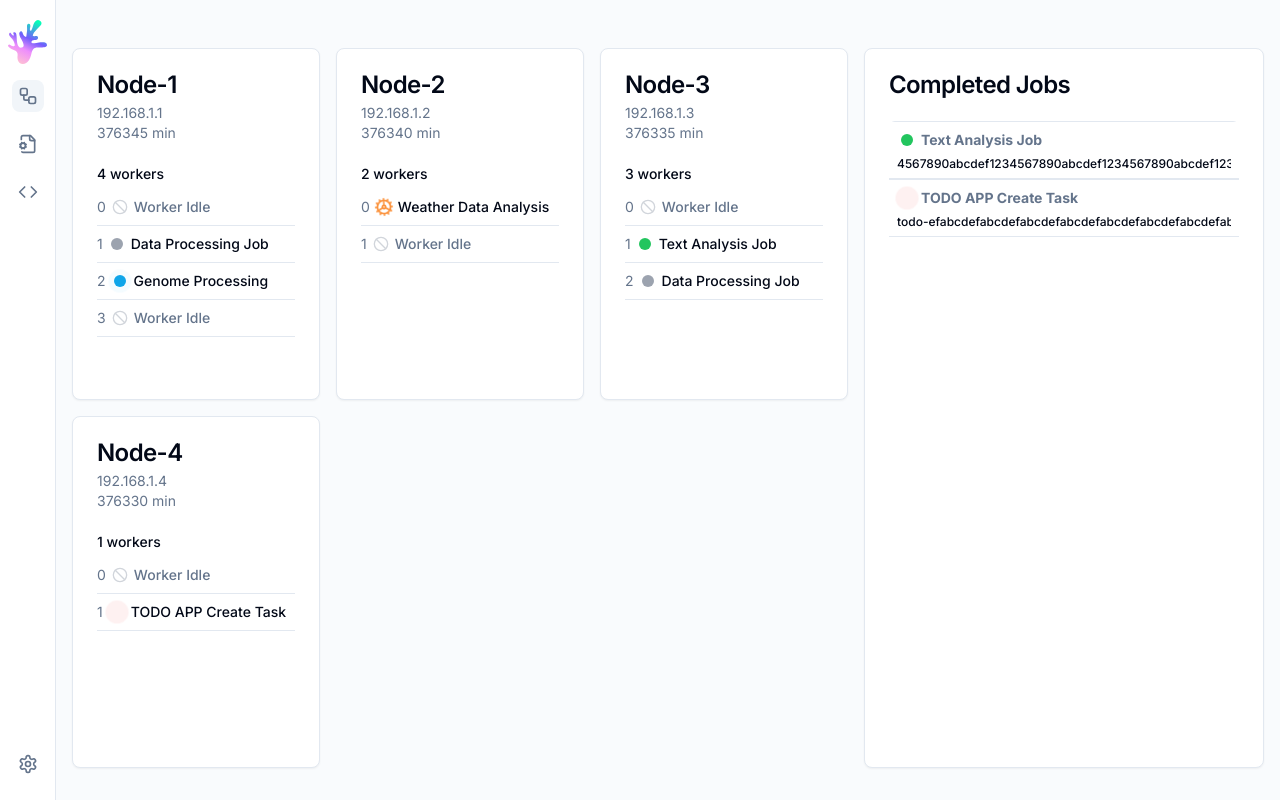
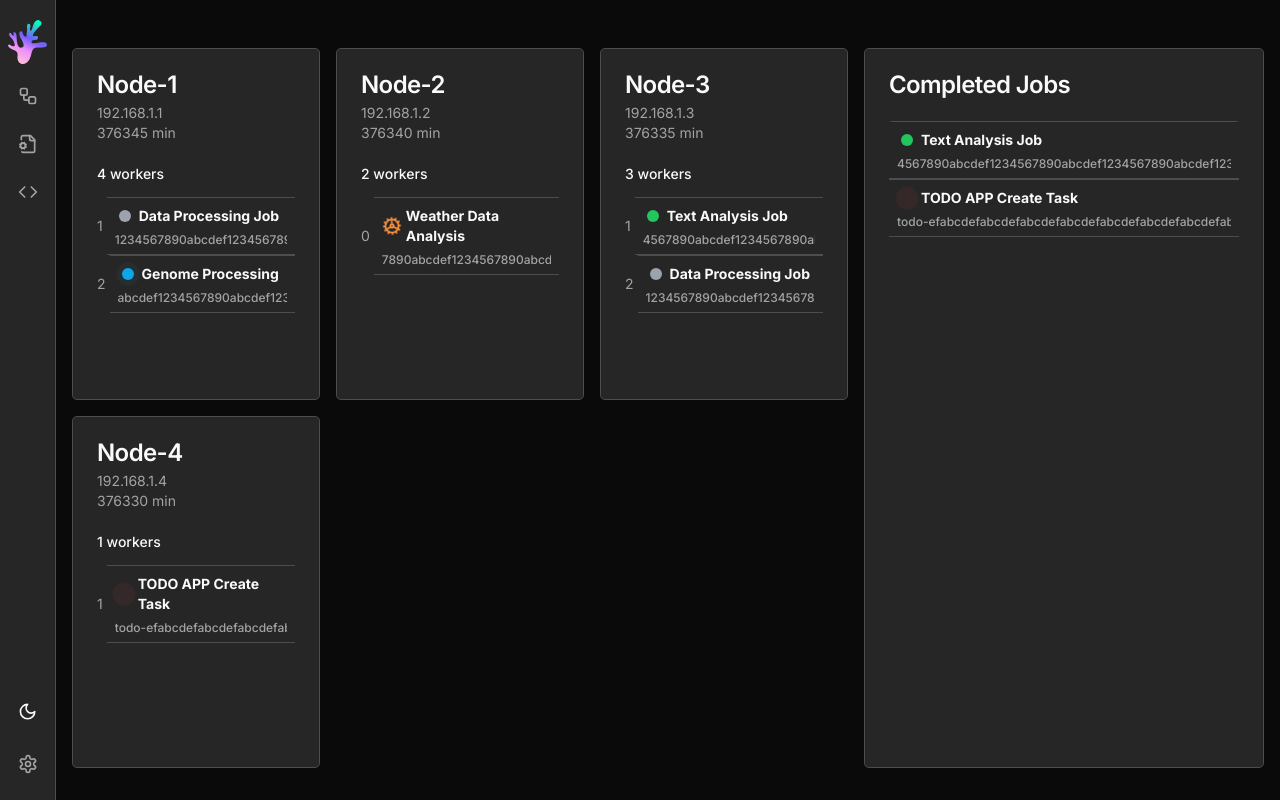
Before and after one commit to reef-runtime/reef, a Next.js app in the folder reef_frontend/: page / in a window 1280 px wide. Built offline with nearby package versions, Linux system fonts and the light colour scheme.

Commit message:
add darkmode

```diff
--- a/reef_frontend/package.json
+++ b/reef_frontend/package.json
@@ -30,6 +30,7 @@
     "clsx": "^2.1.1",
     "lucide-react": "^0.390.0",
     "next": "14.2.3",
+    "next-themes": "^0.3.0",
     "react": "^18",
     "react-dom": "^18",
     "react-hook-form": "^7.52.0",
--- a/reef_frontend/src/app/globals.css
+++ b/reef_frontend/src/app/globals.css
@@ -1,70 +1,6 @@
 @tailwind base;
 @tailwind components;
 @tailwind utilities;
-
-  @layer base {
-    :root {
-      --background: 0 0% 100%;
-      --foreground: 222.2 84% 4.9%;
-
-      --card: 0 0% 100%;
-      --card-foreground: 222.2 84% 4.9%;
-
-      --popover: 0 0% 100%;
-      --popover-foreground: 222.2 84% 4.9%;
-
-      --primary: 222.2 47.4% 11.2%;
-      --primary-foreground: 210 40% 98%;
-
-      --secondary: 210 40% 96.1%;
-      --secondary-foreground: 222.2 47.4% 11.2%;
-
-      --muted: 210 40% 96.1%;
-      --muted-foreground: 215.4 16.3% 46.9%;
-
-      --accent: 210 40% 96.1%;
-      --accent-foreground: 222.2 47.4% 11.2%;
-
-      --destructive: 0 84.2% 60.2%;
-      --destructive-foreground: 210 40% 98%;
-
-      --border: 214.3 31.8% 91.4%;
-      --input: 214.3 31.8% 91.4%;
-      --ring: 222.2 84% 4.9%;
-
-      --radius: 0.5rem;
-    }
-
-    .dark {
-      --background: 222.2 84% 4.9%;
-      --foreground: 210 40% 98%;
-
-      --card: 222.2 84% 4.9%;
-      --card-foreground: 210 40% 98%;
-
-      --popover: 222.2 84% 4.9%;
-      --popover-foreground: 210 40% 98%;
-
-      --primary: 210 40% 98%;
-      --primary-foreground: 222.2 47.4% 11.2%;
-
-      --secondary: 217.2 32.6% 17.5%;
-      --secondary-foreground: 210 40% 98%;
-
-      --muted: 217.2 32.6% 17.5%;
-      --muted-foreground: 215 20.2% 65.1%;
-
-      --accent: 217.2 32.6% 17.5%;
-      --accent-foreground: 210 40% 98%;
-
-      --destructive: 0 62.8% 30.6%;
-      --destructive-foreground: 210 40% 98%;
-
-      --border: 217.2 32.6% 17.5%;
-      --input: 217.2 32.6% 17.5%;
-      --ring: 212.7 26.8% 83.9%;
-    }
-  }
 
 @layer base {
   * {
@@ -74,3 +10,50 @@
     @apply bg-background text-foreground;
   }
 }
+
+@layer base {
+  :root {
+    --background: 0 0% 100%;
+    --foreground: 0 0% 3.9%;
+    --card: 0 0% 100%;
+    --card-foreground: 0 0% 3.9%;
+    --popover: 0 0% 100%;
+    --popover-foreground: 0 0% 3.9%;
+    --primary: 0 0% 9%;
+    --primary-foreground: 0 0% 98%;
+    --secondary: 0 0% 96.1%;
+    --secondary-foreground: 0 0% 9%;
+    --muted: 0 0% 96.1%;
+    --muted-foreground: 0 0% 45.1%;
+    --accent: 0 0% 96.1%;
+    --accent-foreground: 0 0% 9%;
+    --destructive: 0 84.2% 60.2%;
+    --destructive-foreground: 0 0% 98%;
+    --border: 0 0% 89.8%;
+    --input: 0 0% 89.8%;
+    --ring: 0 0% 3.9%;
+    --radius: 0.3rem;
+  }
+
+  .dark {
+    --background: 0 0% 3.9%;
+    --foreground: 0 0% 98%;
+    --card: 0 0% 15%;
+    --card-foreground: 0 0% 98%;
+    --popover: 0 0% 3.9%;
+    --popover-foreground: 0 0% 98%;
+    --primary: 0 0% 98%;
+    --primary-foreground: 0 0% 9%;
+    --secondary: 0 0% 14.9%;
+    --secondary-foreground: 0 0% 98%;
+    --muted: 0 0% 14.9%;
+    --muted-foreground: 0 0% 63.9%;
+    --accent: 0 0% 14.9%;
+    --accent-foreground: 0 0% 98%;
+    --destructive: 0 62.8% 30.6%;
+    --destructive-foreground: 0 0% 98%;
+    --border: 0 0% 30%;
+    --input: 0 0% 14.9%;
+    --ring: 0 0% 83.1%;
+  }
+}
--- a/reef_frontend/src/app/layout.tsx
+++ b/reef_frontend/src/app/layout.tsx
@@ -82,6 +82,8 @@ import {
 import { useRouter } from 'next/router';
 import { usePathname } from 'next/navigation';
 import { Toaster } from '@/components/ui/toaster';
+import { ThemeProvider } from '@/components/ui/theme-provider';
+import { ModeToggle } from '@/components/ui/mode-toggle';
 
 const inter = Inter({ subsets: ['latin'] });
 
@@ -119,9 +121,15 @@ export default function RootLayout({
         <link rel="icon" href="/logo-no-text.svg" type="image/svg+xml" />
       </head>
       <body className={inter.className}>
+        <ThemeProvider
+          attribute="class"
+          defaultTheme="dark"
+          enableSystem
+          disableTransitionOnChange
+        >
           <TooltipProvider>
-          <div className="flex min-h-screen w-full flex-col bg-muted/40">
-            <aside className="fixed inset-y-0 left-0 z-10 hidden w-14 flex-col border-r bg-background sm:flex">
+            <div className="flex min-h-screen w-full flex-col bg-background">
+              <aside className="fixed inset-y-0 left-0 z-10 hidden w-14 flex-col border-r bg-card sm:flex">
                 <nav className="flex flex-col items-center gap-4 px-2 sm:py-5">
                   <img src="/logo-no-text.svg" />
                   {NAV_ITEMS.map((item) => (
@@ -147,6 +155,7 @@ export default function RootLayout({
                   ))}
                 </nav>
                 <nav className="mt-auto flex flex-col items-center gap-4 px-2 sm:py-5">
+                  <ModeToggle />
                   <Tooltip>
                     <TooltipTrigger asChild>
                       <Link
@@ -165,55 +174,31 @@ export default function RootLayout({
                 <header className="sticky top-0 z-30 flex h-14 items-center gap-4 border-b bg-background px-4 sm:static sm:h-auto sm:border-0 sm:bg-transparent sm:px-6">
                   <Sheet>
                     <SheetTrigger asChild>
-                    <Button size="icon" variant="outline" className="sm:hidden">
+                      <Button
+                        size="icon"
+                        variant="outline"
+                        className="sm:hidden"
+                      >
                         <PanelLeft className="h-5 w-5" />
                         <span className="sr-only">Toggle Menu</span>
                       </Button>
                     </SheetTrigger>
                     <SheetContent side="left" className="sm:max-w-xs">
                       <nav className="grid gap-6 text-lg font-medium">
+                        {NAV_ITEMS.map((item) => (
                           <Link
-                        href="#"
-                        className="group flex h-10 w-10 shrink-0 items-center justify-center gap-2 rounded-full bg-primary text-lg font-semibold text-primary-foreground md:text-base"
+                            key={item.title}
+                            href={item.path}
+                            className={`flex items-center gap-4 px-2.5 ${
+                              currentPath === item.path
+                                ? 'text-foreground'
+                                : 'text-muted-foreground hover:text-foreground'
+                            }`}
                           >
-                        <Package2 className="h-5 w-5 transition-all group-hover:scale-110" />
-                        <span className="sr-only">Acme Inc</span>
+                            <item.Icon className="h-5 w-5" />
+                            {item.title}
                           </Link>
-                      <Link
-                        href="#"
-                        className="flex items-center gap-4 px-2.5 text-muted-foreground hover:text-foreground"
-                      >
-                        <Home className="h-5 w-5" />
-                        Dashboard
-                      </Link>
-                      <Link
-                        href="#"
-                        className="flex items-center gap-4 px-2.5 text-foreground"
-                      >
-                        <ShoppingCart className="h-5 w-5" />
-                        Orders
-                      </Link>
-                      <Link
-                        href="#"
-                        className="flex items-center gap-4 px-2.5 text-muted-foreground hover:text-foreground"
-                      >
-                        <Package className="h-5 w-5" />
-                        Products
-                      </Link>
-                      <Link
-                        href="#"
-                        className="flex items-center gap-4 px-2.5 text-muted-foreground hover:text-foreground"
-                      >
-                        <Users2 className="h-5 w-5" />
-                        Customers
-                      </Link>
-                      <Link
-                        href="#"
-                        className="flex items-center gap-4 px-2.5 text-muted-foreground hover:text-foreground"
-                      >
-                        <LineChart className="h-5 w-5" />
-                        Settings
-                      </Link>
+                        ))}
                       </nav>
                     </SheetContent>
                   </Sheet>
@@ -222,6 +207,7 @@ export default function RootLayout({
               </div>
             </div>
           </TooltipProvider>
+        </ThemeProvider>
         <Toaster />
       </body>
     </html>
--- a/reef_frontend/src/app/page.tsx
+++ b/reef_frontend/src/app/page.tsx
@@ -28,7 +28,7 @@ export default function Home() {
           <Card key={node.id} className="flex flex-col">
             <CardHeader key={node.id}>
               <CardTitle>{node.info.name}</CardTitle>
-              <CardDescription className="flex flex-col">
+              <CardDescription className="flex flex-col text-muted-foreground">
                 <span>{`${node.info.endPointIP}`}</span>
                 <span>
                   {(function () {
@@ -53,32 +53,15 @@ export default function Home() {
                 {node.workerState.map((workerState, i) => {
                   const job = jobs.find((job) => job.id === workerState);
 
-                  return (
-                    <>
-                      <div
-                        key={`${i}`}
-                        className="text-sm flex items-center space-x-1"
-                      >
-                        <span className="text-sm text-muted-foreground">
-                          {i}
-                        </span>
-
-                        <JobStatusIcon job={job} />
-                        <span
-                          className={classNames(
-                            'text-sm font-medium leading-none',
-                            {
-                              'text-sm text-muted-foreground':
-                                job === undefined,
-                            }
-                          )}
-                        >
-                          {job?.name ?? 'Worker Idle'}
-                        </span>
-                      </div>
-                      <Separator className="my-2" />
-                    </>
-                  );
+                  return job ? (
+                    <div
+                      key={`${i}`}
+                      className="text-sm flex items-center space-x-1 w-full"
+                    >
+                      <span className="text-sm text-muted-foreground">{i}</span>
+                      <JobListItem key={job.id} job={job} />
+                    </div>
+                  ) : null;
                 })}
               </ScrollArea>
             </CardContent>
--- a/reef_frontend/src/components/job-list-item.tsx
+++ b/reef_frontend/src/components/job-list-item.tsx
@@ -12,7 +12,7 @@ const JobListItem: React.FC<JobListItemProps> = ({ job }) => {
   }
 
   return (
-    <div>
+    <div className="w-full overflow-hidden">
       <Separator className="" />
       <ul
         key={job.id}
@@ -21,10 +21,10 @@ const JobListItem: React.FC<JobListItemProps> = ({ job }) => {
       >
         <li className="text-sm text-muted-foreground font-bold flex items-center space-x-1">
           <JobStatusIcon job={job} />
-          <span>{job.name}</span>
+          <span className="text-primary">{job.name}</span>
         </li>
         <li className="text-xs font-medium leading-none overflow-hidden">
-          <span className="text-nowrap">{job.id}</span>
+          <span className="text-nowrap text-muted-foreground">{job.id}</span>
         </li>
       </ul>
       <Separator className="" />
--- /dev/null
+++ b/reef_frontend/src/components/ui/mode-toggle.tsx
@@ -0,0 +1,43 @@
+'use client';
+
+import * as React from 'react';
+import { Moon, Sun } from 'lucide-react';
+import { useTheme } from 'next-themes';
+
+import { Button } from '@/components/ui/button';
+import {
+  DropdownMenu,
+  DropdownMenuContent,
+  DropdownMenuItem,
+  DropdownMenuTrigger,
+} from '@/components/ui/dropdown-menu';
+
+export function ModeToggle() {
+  const { setTheme } = useTheme();
+
+  return (
+    <DropdownMenu>
+      <DropdownMenuTrigger
+        asChild
+        className="rounded-full bg-none border-none dark:bg-card"
+      >
+        <Button variant="outline" size="icon">
+          <Sun className="h-[1.2rem] w-[1.2rem] rotate-0 scale-100 transition-all dark:-rotate-90 dark:scale-0" />
+          <Moon className="absolute h-[1.2rem] w-[1.2rem] rotate-90 scale-0 transition-all dark:rotate-0 dark:scale-100" />
+          <span className="sr-only">Toggle theme</span>
+        </Button>
+      </DropdownMenuTrigger>
+      <DropdownMenuContent align="end">
+        <DropdownMenuItem onClick={() => setTheme('light')}>
+          Light
+        </DropdownMenuItem>
+        <DropdownMenuItem onClick={() => setTheme('dark')}>
+          Dark
+        </DropdownMenuItem>
+        <DropdownMenuItem onClick={() => setTheme('system')}>
+          System
+        </DropdownMenuItem>
+      </DropdownMenuContent>
+    </DropdownMenu>
+  );
+}
--- a/reef_frontend/src/components/ui/scroll-area.tsx
+++ b/reef_frontend/src/components/ui/scroll-area.tsx
@@ -14,7 +14,7 @@ const ScrollArea = React.forwardRef<
     className={cn('relative overflow-auto h-full', className)}
     {...props}
   >
-    <div className="flex flex-col absolute inset-0">{children}</div>
+    <div className="flex flex-col">{children}</div>
     <ScrollBar />
     <ScrollAreaPrimitive.Corner />
   </ScrollAreaPrimitive.Root>
--- /dev/null
+++ b/reef_frontend/src/components/ui/theme-provider.tsx
@@ -0,0 +1,9 @@
+'use client';
+
+import * as React from 'react';
+import { ThemeProvider as NextThemesProvider } from 'next-themes';
+import { type ThemeProviderProps } from 'next-themes/dist/types';
+
+export function ThemeProvider({ children, ...props }: ThemeProviderProps) {
+  return <NextThemesProvider {...props}>{children}</NextThemesProvider>;
+}
```
Also changed, not shown: 1 other file (tests, documents, lock files or other folders). Lines whose indentation alone changed are shown as unchanged.
